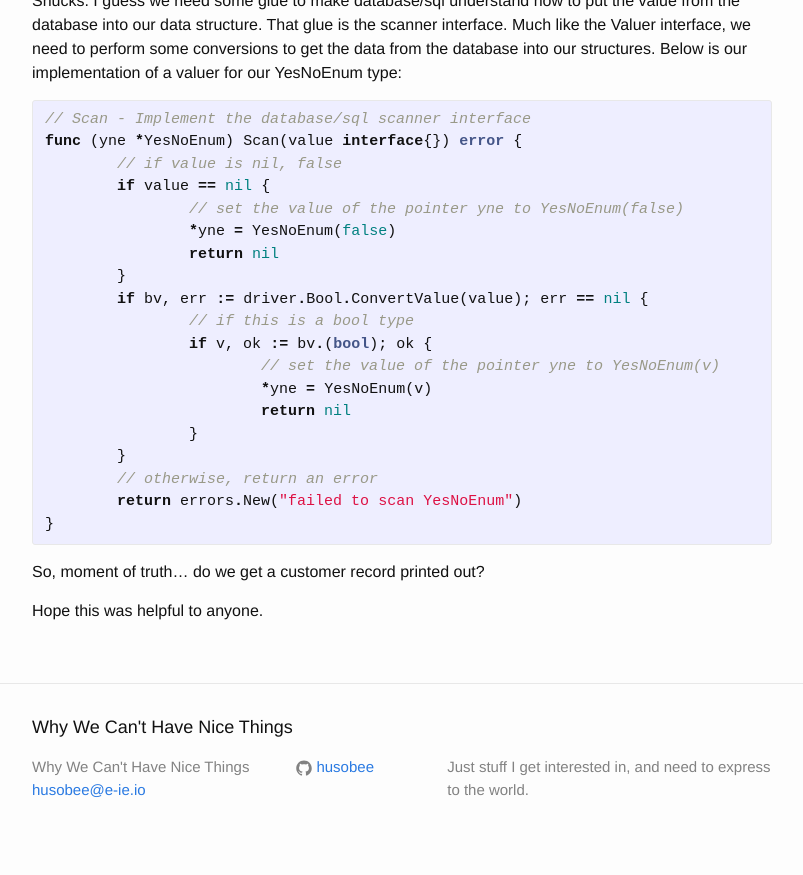
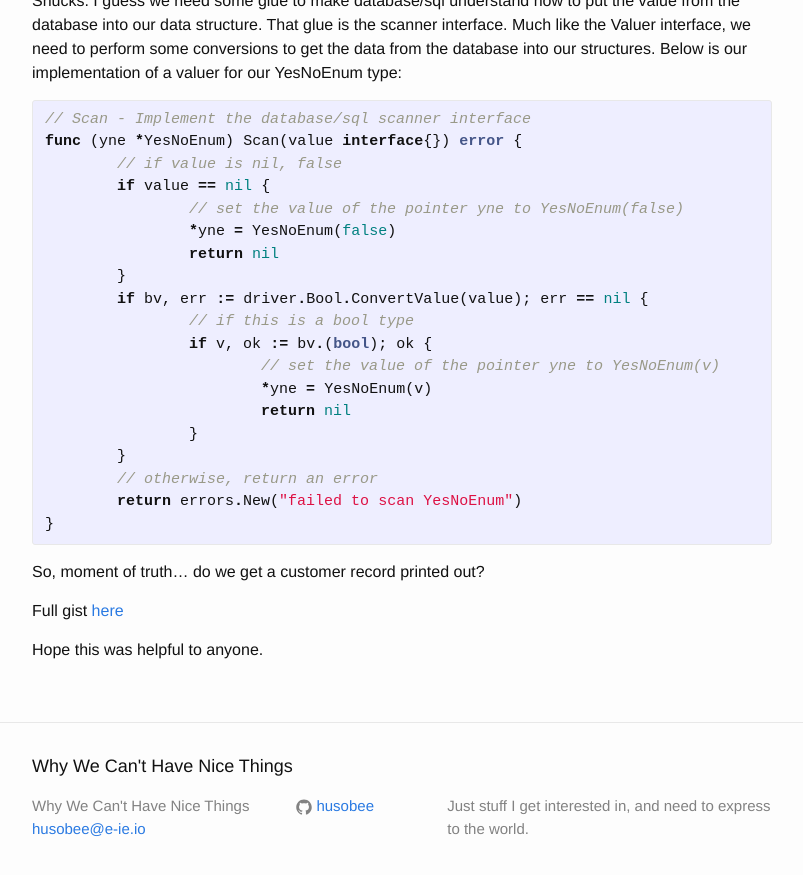
Before and after one commit to husobee/husobee.github.io, a Jekyll site: the page built from _posts/2015-06-12-scanner-valuer.markdown, in a window 1280 px wide and 900 px high, scrolled down 3528 px. Shown: the top 875 px of the window, without its empty margins (238-1041 px from the left). Built offline with Jekyll 4.4.1, drawn with Linux system fonts in a browser that asks for light colours.

Commit message:
added gist link

```diff
--- a/_posts/2015-06-12-scanner-valuer.markdown
+++ b/_posts/2015-06-12-scanner-valuer.markdown
@@ -195,4 +195,8 @@ func (yne *YesNoEnum) Scan(value interface{}) error {
 
 So, moment of truth... do we get a customer record printed out?
 
+Full gist [here][scanner-valuer-gist]
+
 Hope this was helpful to anyone.
+
+[scanner-valuer-gist]: https://gist.github.com/husobee/cac9cddbaacc1d3a7ae1
```
